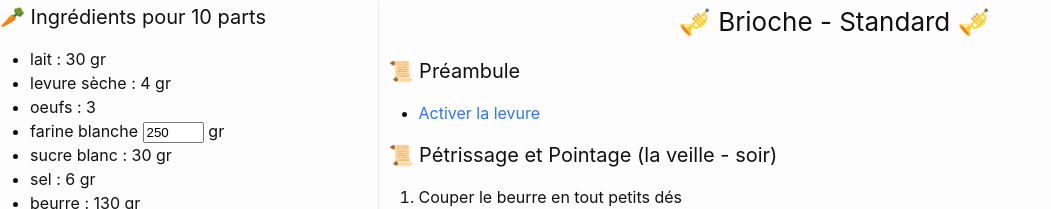
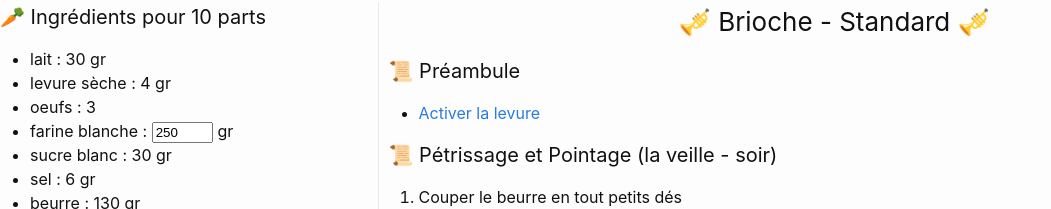
Before and after one commit to vianneyfaivre/recipe, a Svelte app: page / in a window 1280 px wide. Shown: the part 117-326 px from the top of the page, without its empty margins (0-1051 px from the left). Built offline with nearby package versions, Linux system fonts and the light colour scheme.

Commit message:
added missing semicolon

```diff
--- a/src/components/Ingredient.svelte
+++ b/src/components/Ingredient.svelte
@@ -24,11 +24,10 @@
     {#if ingredient.link }
         <a href="{ ingredient.link }">{ ingredient.label }</a>
     {:else}
-        { ingredient.label }
+        { ingredient.label } :
     {/if}
 
     {#if ingredient.variable === true }
-
         <input class="ingredient-qte-variable"
             type="number"
             value="{ingredient.updatedQty || ingredient.qty}"
@@ -37,7 +36,7 @@
         />
 
     {:else if ingredient.qty }
-        : {ingredient.updatedQty || ingredient.qty}
+        {ingredient.updatedQty || ingredient.qty}
     {/if}
 
     {ingredient.unit || ''}
```
